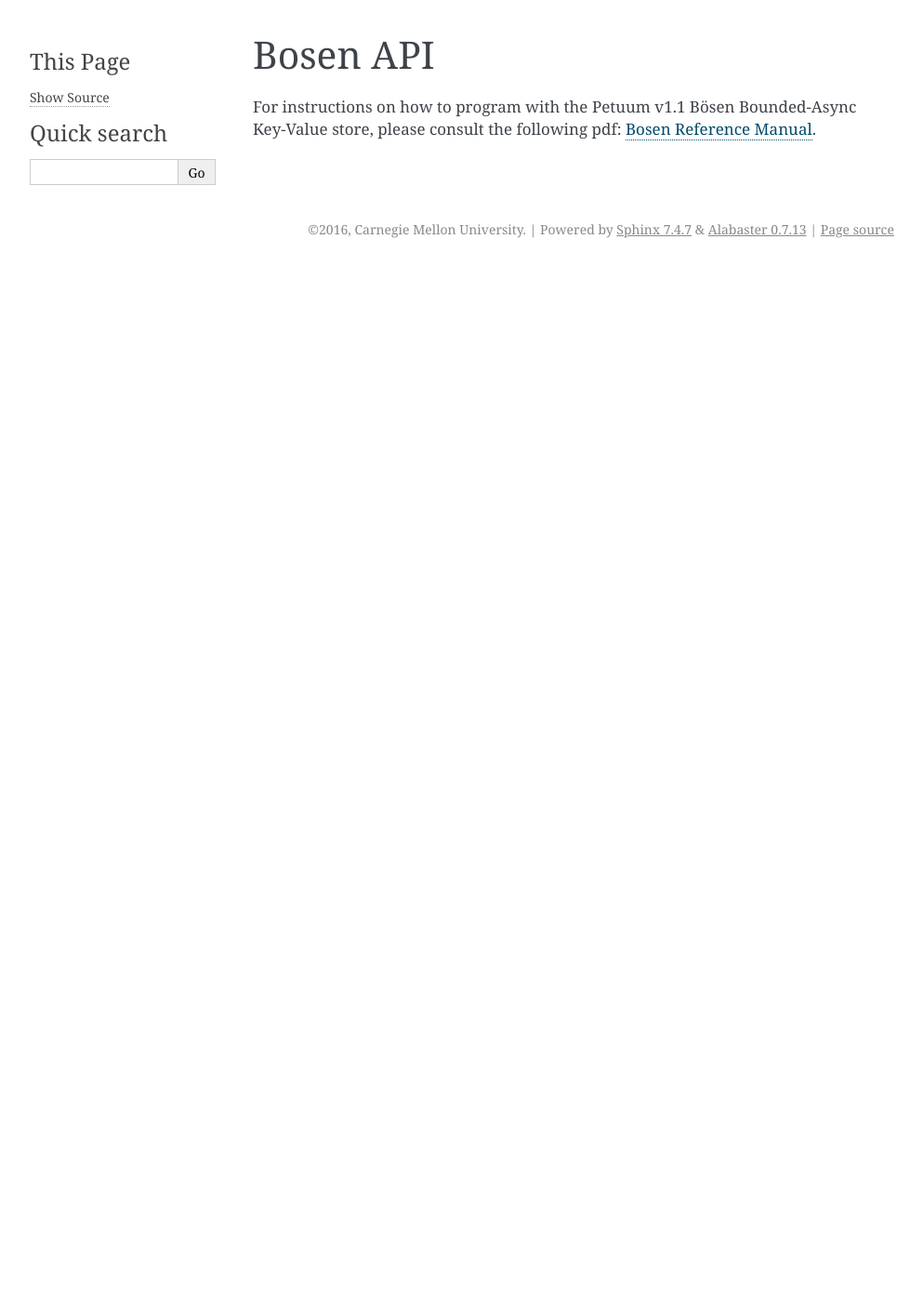
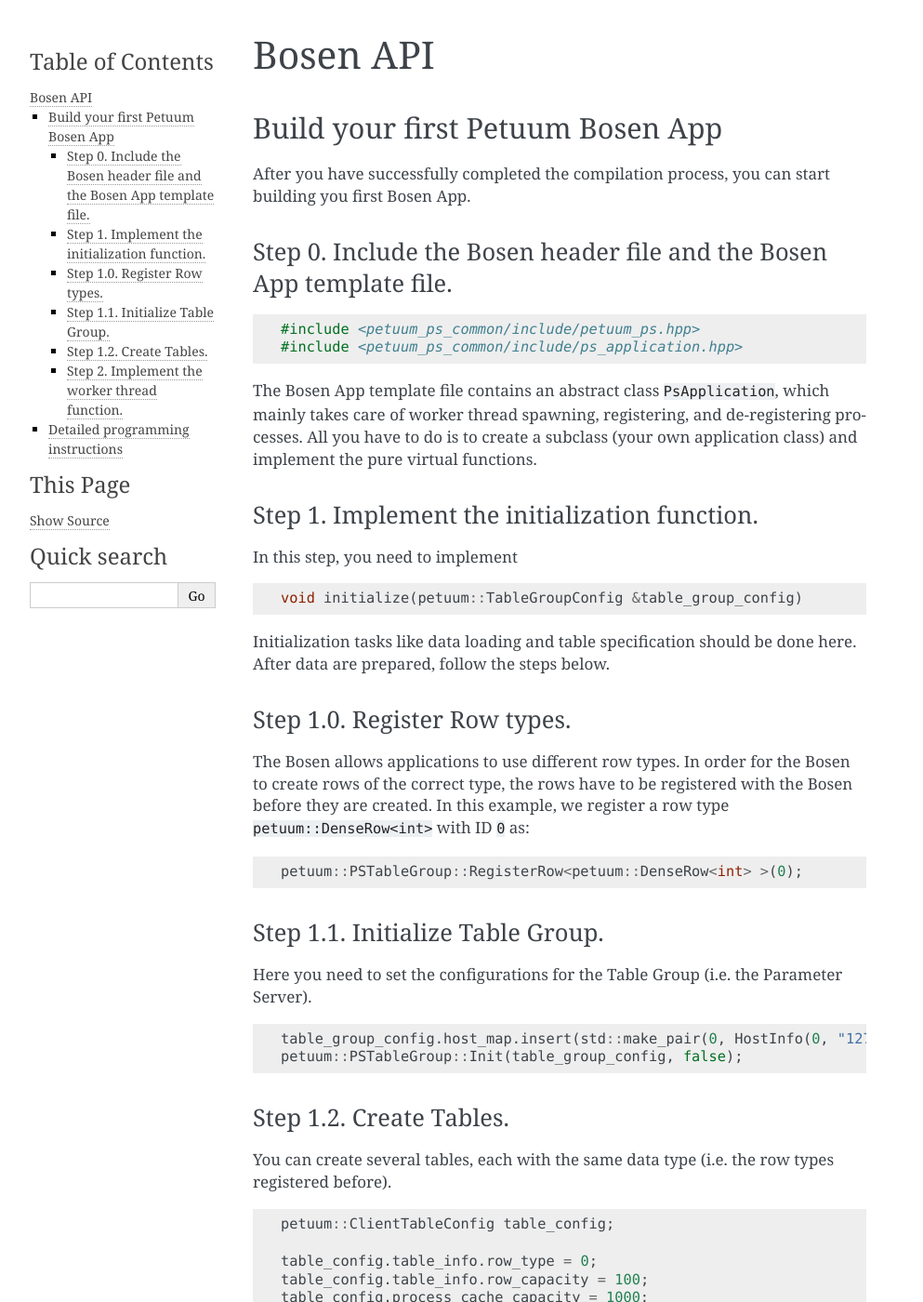
Before and after one commit to sailing-pmls/pmls.readthedocs.io, a Sphinx documentation site: the page built from docs/bosen-api.md, in a window 1280 px wide and 1400 px high. Shown: the whole window at 93% size, without its empty margins (148-1141 px from the left). Built offline with Sphinx 7.4.7, drawn with Linux system fonts in a browser that asks for light colours; some of the changed text lies outside the part shown.

Commit message:
Update bosen-api.md

````diff
--- a/docs/bosen-api.md
+++ b/docs/bosen-api.md
@@ -1,3 +1,78 @@
 # Bosen API
 
+## Build your first Petuum Bosen App
+After you have successfully completed the compilation process, you can start building you first Bosen App.
+
+### Step 0. Include the Bosen header file and the Bosen App template file.
+
+```cpp
+#include <petuum_ps_common/include/petuum_ps.hpp>
+#include <petuum_ps_common/include/ps_application.hpp>
+```
+
+The Bosen App template file contains an abstract class ```PsApplication```, which mainly takes care of worker thread spawning, registering, and de-registering processes. All you have to do is to create a subclass (your own application class) and implement the pure virtual functions.
+
+### Step 1. Implement the initialization function.
+
+In this step, you need to implement
+
+```cpp
+void initialize(petuum::TableGroupConfig &table_group_config)
+```
+
+Initialization tasks like data loading and table specification should be done here. After data are prepared, follow the steps below.
+
+### Step 1.0. Register Row types.
+
+The Bosen allows applications to use diﬀerent row types. In order for the Bosen to create rows of the correct type, the rows have to be registered with the Bosen before they are created. In this example, we register a row type ```petuum::DenseRow<int>``` with ID ```0``` as:
+
+```cpp
+petuum::PSTableGroup::RegisterRow<petuum::DenseRow<int> >(0);
+```
+
+### Step 1.1. Initialize Table Group.
+
+Here you need to set the configurations for the Table Group (i.e. the Parameter Server).
+
+```cpp
+table_group_config.host_map.insert(std::make_pair(0, HostInfo(0, "127.0.0.1", "10000")));
+petuum::PSTableGroup::Init(table_group_config, false);
+```
+
+### Step 1.2. Create Tables.
+
+You can create several tables, each with the same data type (i.e. the row types registered before).
+
+```cpp
+petuum::ClientTableConfig table_config;
+
+table_config.table_info.row_type = 0;
+table_config.table_info.row_capacity = 100;
+table_config.process_cache_capacity = 1000;
+table_config.oplog_capacity = 1000;
+
+// Here 0 is the table ID, which will be used later to get table.
+bool suc = petuum::PSTableGroup::CreateTable(0, table_config);
+```
+
+After all tables are created, call
+
+```cpp
+petuum::PSTableGroup::CreateTableDone();
+```
+
+### Step 2. Implement the worker thread function.
+
+In this step, you need to implement
+
+```cpp
+void runWorkerThread(int threadId)
+```
+
+This worker function will be executed on each thread when the Bosen is initialized.
+
+Congratulations! You have now finished all the required steps towards an amazing Petuum Bosen application. To run the application, instantiate an app object and call its ```run``` function in your main function.
+
+## Detailed programming instructions
+
 For instructions on how to program with the Petuum v1.1 Bösen Bounded-Async Key-Value store, please consult the following pdf: [Bosen Reference Manual](_downloads/bosen_refman.pdf).
````
